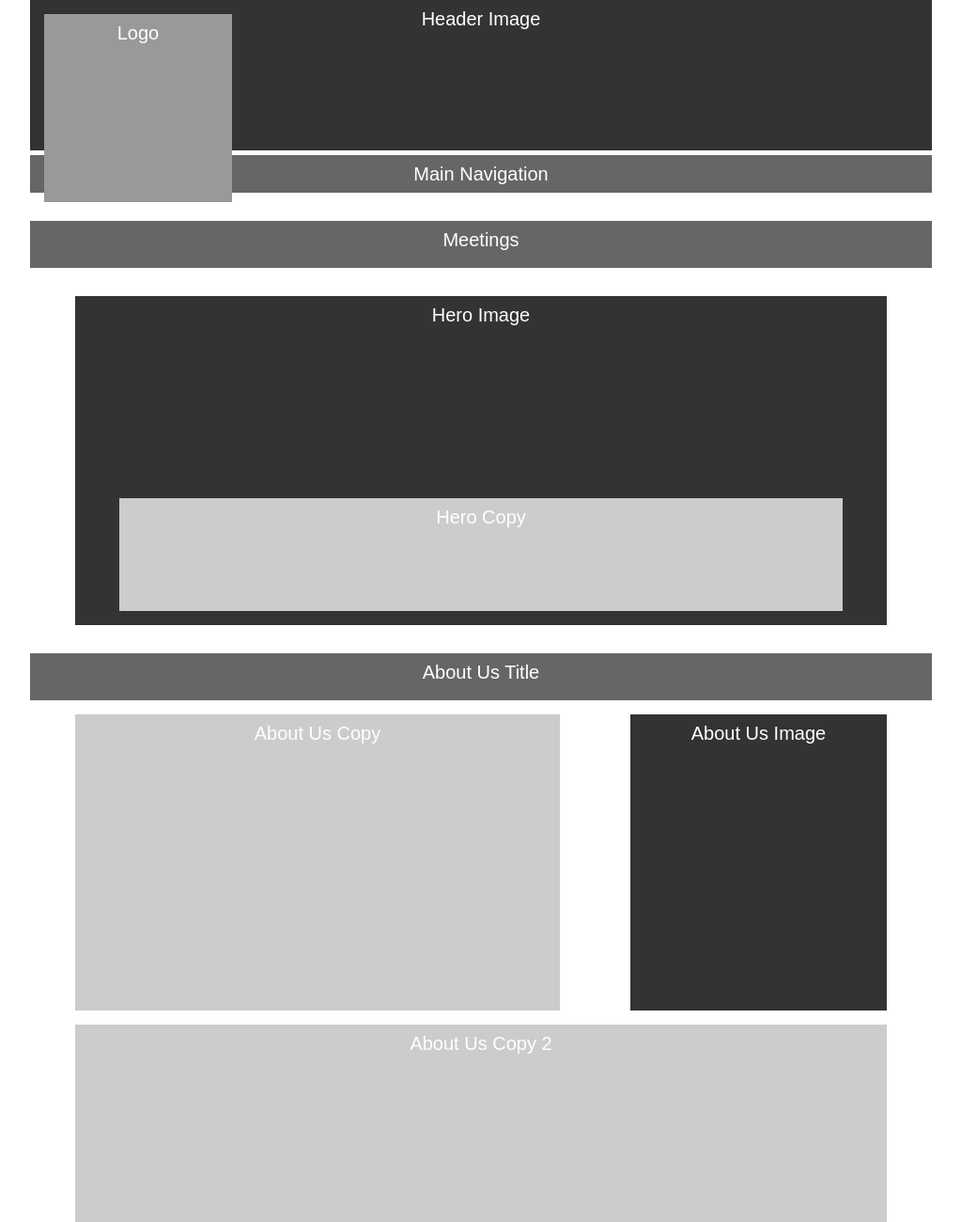
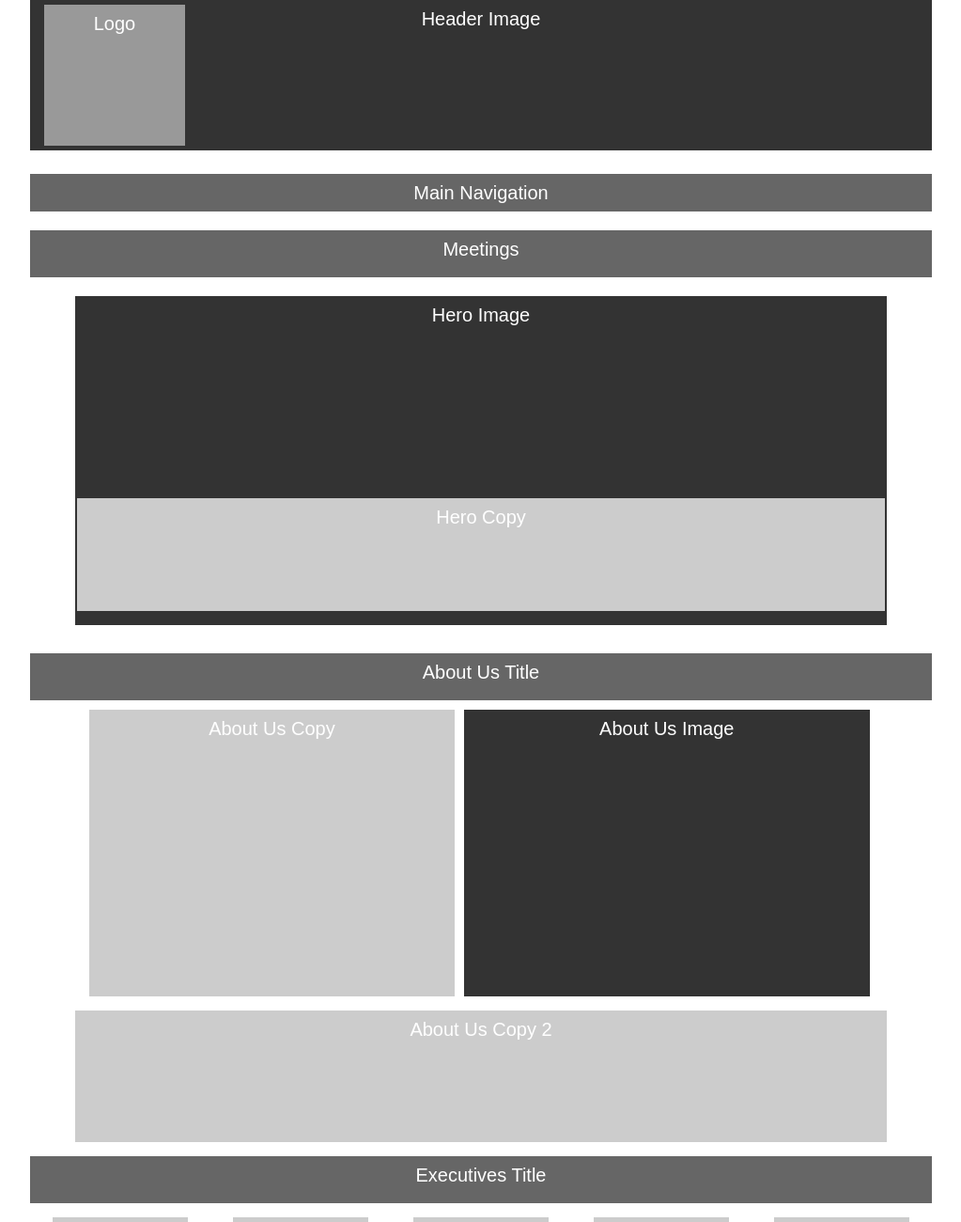
Before and after one commit to boomgreen87/olthoff_scott_prior_michael_1056_project5, a plain HTML site: page index.html in a window 1280 px wide. Shown: the top 1300 px of the page at 94% size, without its empty margins (128-1151 px from the left). Drawn offline with Linux system fonts and the light colour scheme.

Commit message:
cleaned up unnecessary code
 - added tablet and desktop versions

```diff
--- a/css/main.css
+++ b/css/main.css
@@ -45,8 +45,8 @@ body{
 /*Styles Main Nav*/
 #mainNav
 {
-	height: 25px;
-	margin-top:5px;
+	height: 40px;
+	margin-top:25px;
 	background-color: #666;
 }
 
@@ -64,7 +64,6 @@ body{
 {
 	height: 50px;
 	background-color: #666;
-	margin-top: 10px;
 }
 
 /*Positions Hero Image and makes it relative so copy can be placed over it*/
@@ -114,6 +113,7 @@ body{
 {
 	display: flex;
 	flex-direction: column;
+	margin: 0 auto;
 }
 
 /*Makes About Us Info Top a flex item so that children display in a row*/
@@ -130,7 +130,7 @@ body{
 {
 	width:45%;
 	height: 150px;
-	margin-right:75px;
+	margin-right:33px;
 	/*margin: 0 10px 0 15px;*/
 	background-color: #CCC;
 }
@@ -138,7 +138,7 @@ body{
 /*Styles About Us Image*/
 #aboutUsImage
 {
-	width:45%;
+	width:50%;
 	background-color: #333;
 }
 
@@ -269,27 +269,26 @@ body{
 }
 
 
-/*Desktop Layout - 600px Width*/
-@media only screen and (min-width:780px){
+/*Tablet Layout - 600px Width*/
+@media only screen and (min-width:620px){
 	body
 	{
 	margin:0 auto;
-	max-width:960px;
-	}
-	/*Formats Page*/
-	#container
-	{
-		width: 100%;
-		margin: 0 auto;
+	max-width:1200px;
 	}
 
-	/*Makes Header relative so logo can be positioned over header image and nav*/
-	#mainHeader
+	#small-logo{display:none;}
+	/*Styles Logo, positions it over header image and nav*/
+	#logo
 	{
-		position: relative;
+		position: absolute;
+		top: 5px;
+		left: 15px;
+		width: 150px;
+		height: 150px;
+		background-color: #999;
 	}
 
-	/*Styles Header Image*/
 	#headerImage
 	{
 	height: 160px;
@@ -300,115 +299,34 @@ body{
 	#mainNav
 	{
 	height: 40px;
+	margin-bottom:20px;
 	background-color: #666;
 	}
 
-	#small-logo{display:none;}
-	/*Styles Logo, positions it over header image and nav*/
-	#logo
-	{
-		position: absolute;
-		top: 15px;
-		left: 15px;
-		width: 200px;
-		height: 200px;
-		background-color: #999;
-	}
-
-	/*Styles Meetings Banner*/
-	#meetings
-	{
-		height: 50px;
-		background-color: #666;
-		margin-top: 30px;
-	}
-
-	/*Positions Hero Image and makes it relative so copy can be placed over it*/
-	#heroImage
-	{
-		position: relative;
-		margin-top: 30px;
-	}
-
-	/*Styles hero image*/
 	#heroImageBG
 {
 	height: 350px;
 	background-color: #333;
 }
 
-	/*Styles Hero Image Copy, positions it over hero image*/
-	#heroImageCopy
-	{
-		position: absolute;
-	right:95px;
-	left:95px;
-	bottom:15px;
-	height: 120px;
-	background-color: #CCC;
-	}
-
-	/*Positions About Us*/
-	#aboutUs
-	{
-		width:100%;
-		margin-top: 30px;
-	}
-
-	/*Styles About Us Title*/
-	#aboutUsTitle
-	{
-		width: 100%;
-		height: 50px;
-		margin: 0 0px 15px 0;
-		background-color: #666;
-	}
-
-	/*Makes About Us Info a flex item so that children display in a column*/
-	#aboutUsInfo
-	{
-		display: flex;
-		flex-direction: column;
-		margin:0 auto;
-	}
-
-	/*Makes About Us Info Top a flex item so that children display in a row*/
 	#aboutUsInfoTop
 {
 	display: flex;
 	flex-direction: row;
+	height:305px;
 }
 
-	/*Styles About Us Copy 1*/
-	#aboutUsCopy1
-	{
-		width: 70%;
-		height: 305px;
-		background-color: #CCC;
-	}
-
-	/*Styles About Us Image*/
 	#aboutUsImage
 {
-		left:0px;
-		width: 320px;
+	height: 305px;
 	background-color: #333;
 }
 
-	/*Styles About Us Copy 2*/
-	#aboutUsCopy2
+	#aboutUsCopy1
 {
-		height: 260px;
-		background-color: #CCC
-	}
-
-	/*Styles about Us Executives Title*/
-	#aboutUsExecutivesTitle
-	{
-		width: 100%;
-		height: 40px;
-		margin: 23px 0 15px 0;
-		background-color: #666;
+	margin: 0 10px 0 15px;
+	background-color: #CCC;
+	height:295px;
 }
 
 	/*Positions About Us Executives and makes it a flex item so children are displayed in a row with equal space between them to the
@@ -427,15 +345,6 @@ body{
 		width: 15%;
 		height: 100px;
 		background-color: #CCC;
-	}
-
-	/*Styles About Us Volunteers Title*/
-	#aboutUsVolunteersTitle
-	{
-		width: 100%;
-		height: 40px;
-		margin: 25px 0 15px 0;
-		background-color: #666;
 	}
 
 	/*Positions About Us Volunteers and makes it a flex item so children are displayed in a row with equal space between them to the
@@ -511,4 +420,5 @@ body{
 		background-color: #000;
 		border-radius: 5px;
 	}
+
 }
--- a/index.html
+++ b/index.html
@@ -3,7 +3,7 @@
 
 	<head>
 		<meta charset="utf-8">
-		<title>TRAA Scaffold</title>
+		<title>Project 5: Responsive Web Design - Basic Responsive Layout</title>
 		<link href="css/reset.css" rel="stylesheet" type="text/css">
 		<link href="css/main.css" rel="stylesheet" type="text/css">
 	</head>
```
Lines whose indentation alone changed are shown as unchanged.
